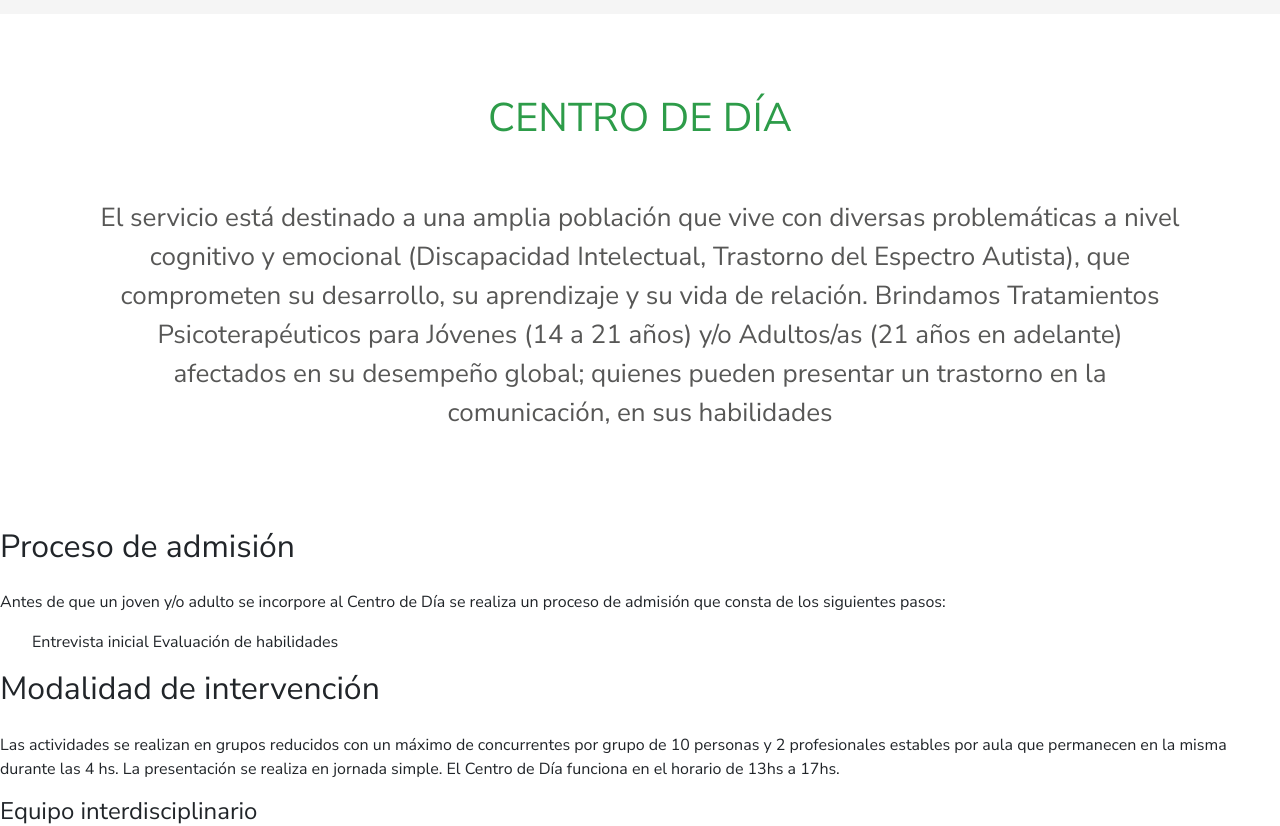
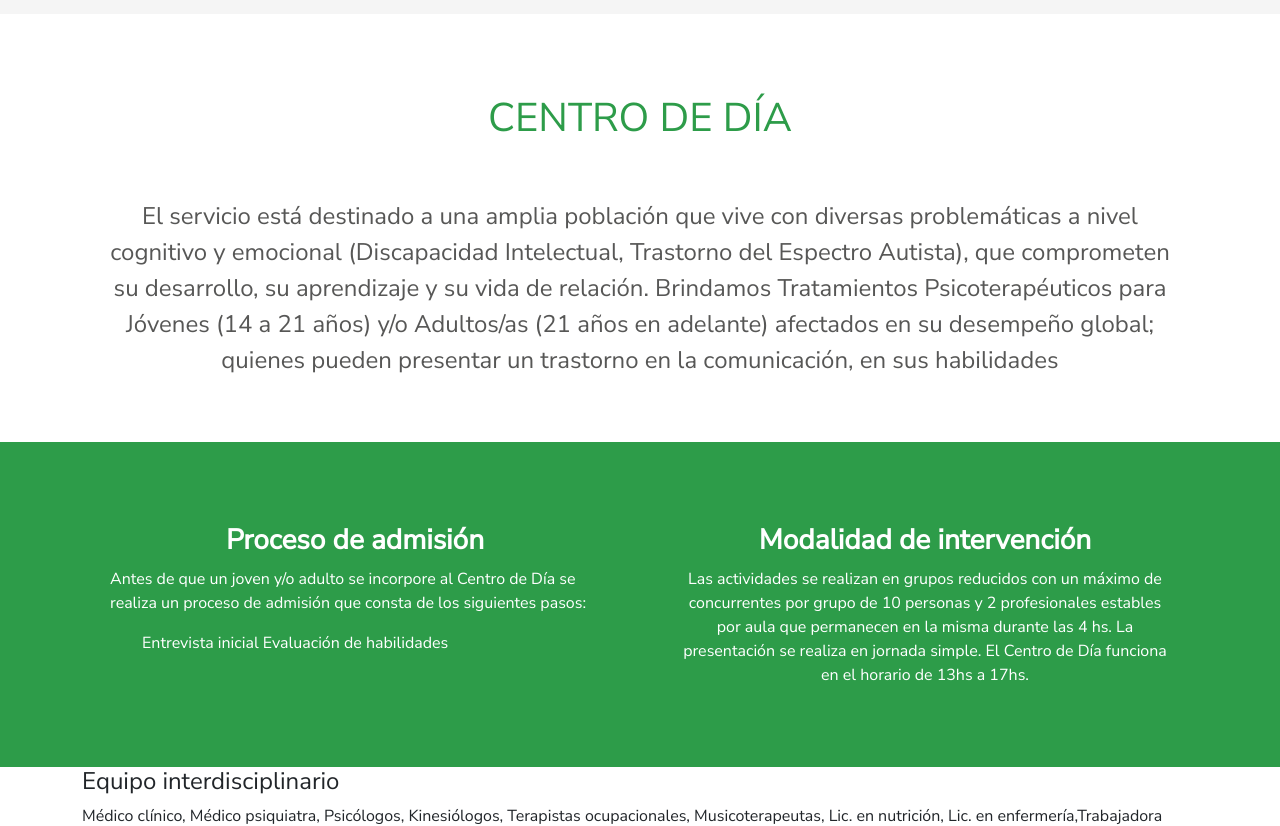
Before and after one commit to damigomez/centrodedia, a plain HTML site: page pages/centro-de-dia.html in a window 1280 px wide. Shown: the part 134-960 px from the top of the page. Drawn offline with nearby package versions, Linux system fonts and the light colour scheme.

Commit message:
+ cambios

```diff
--- a/css/styles.css
+++ b/css/styles.css
@@ -412,20 +412,50 @@ a:active {
     text-align: center;
 }
 
+.banner__titulo {
+    font-size: 30px;
+    font-weight: 600;
+}
+
+.banner__texto {
+    font-size: 20px;
+}
+
+/* .centro {
+    display: flex;
+
+} */
+
 .centro__seccion {
     display: flex;
     padding-left: 100px;
     padding-right: 100px;
-    padding-bottom: 5rem;
+    padding-bottom: 3rem;
     font-family: 'Nunito Sans', sans-serif;
-    color: 050505;
     text-align: center;
-    font-size: 30px;
 }
 
 .centro__descripcion {
     color: #575756;
-    font-size: 26px;
+    font-size: 24px;
+}
+
+.centro__proceso {
+    display: flex;
+    align-items: center;
+    background-color: #2d9c49;
+}
+
+.proceso__lista {
+    display: flex;
+    text-align: center;
+}
+
+.proceso__titulo {
+    color: #fff;
+    font-size: 24px;
+    font-weight: 600;
+    align-items: center;
 }
 
 .talleres__seccion {
@@ -574,6 +604,10 @@ ol li a:hover {
     padding-top: 5rem;
     padding-bottom: 2rem;
     color: #2d9c49;
+}
+
+.proceso__items {
+    display: block;
 }
 
 .institucional__encabezado {
--- a/pages/centro-de-dia.html
+++ b/pages/centro-de-dia.html
@@ -32,7 +32,7 @@
             </div>
     </header>
     <main>
-        <section>
+        <section class="centro">
             <div>
                 <h1 class="centro__titulo">CENTRO DE DÍA</h1>
             </div>
@@ -48,31 +48,38 @@
             </div>
             <!-- VIDEO INCRUSTADO DE YOUTUBE -->
         </section>
-        <section>
-            <div>
-                <h2>Proceso de admisión</h2>
+        <section class="iconos">
+            <div class="container px-4">
+                <div class="row gx-5">
+                    <div class="col">
+                        <div class="p-3 align-items-center">
+                            <h3 class="iconos__titulos">Proceso de admisión</h3>
                             <p>Antes de que un joven y/o adulto se incorpore al Centro de Día se realiza un
                                 proceso de admisión que consta de los siguientes pasos:
                             </p>
-                <ol>
+                            <div class="proceso__lista">
+                                <ol class="proceso__items">
                                     <li>Entrevista inicial</li>
                                     <li>Evaluación de habilidades</li>
                                 </ol>
                             </div>
-        </section>
-        <section>
-            <div>
-                <h2>Modalidad de intervención</h2>
-                <p>
-                    Las actividades se realizan en grupos reducidos con un máximo de
+                        </div>
+                    </div>
+                    <div class="col">
+                        <div class="p-3 align-items-center">
+                            <h3 class="iconos__titulos">Modalidad de intervención</h3>
+                            <P class="iconos__descripcion">Las actividades se realizan en grupos reducidos con un máximo de
                                 concurrentes por grupo de 10 personas y 2 profesionales estables por aula que
                                 permanecen en la misma durante las 4 hs.
                                 La presentación se realiza en jornada simple. El Centro de Día funciona en el
                                 horario de 13hs a 17hs.
-                </p>
+                            </P>
+                        </div>
+                    </div>
+                </div>
             </div>
         </section>
-        <section>
+        <section class="container">
             <i><!-- icono --></i>
             <h4>Equipo interdisciplinario</h4>
             <p>
```
Also changed, not shown: index.html (+1 -1 lines), pages/institucional.html (+8 -0 lines). Lines whose indentation alone changed are shown as unchanged.
